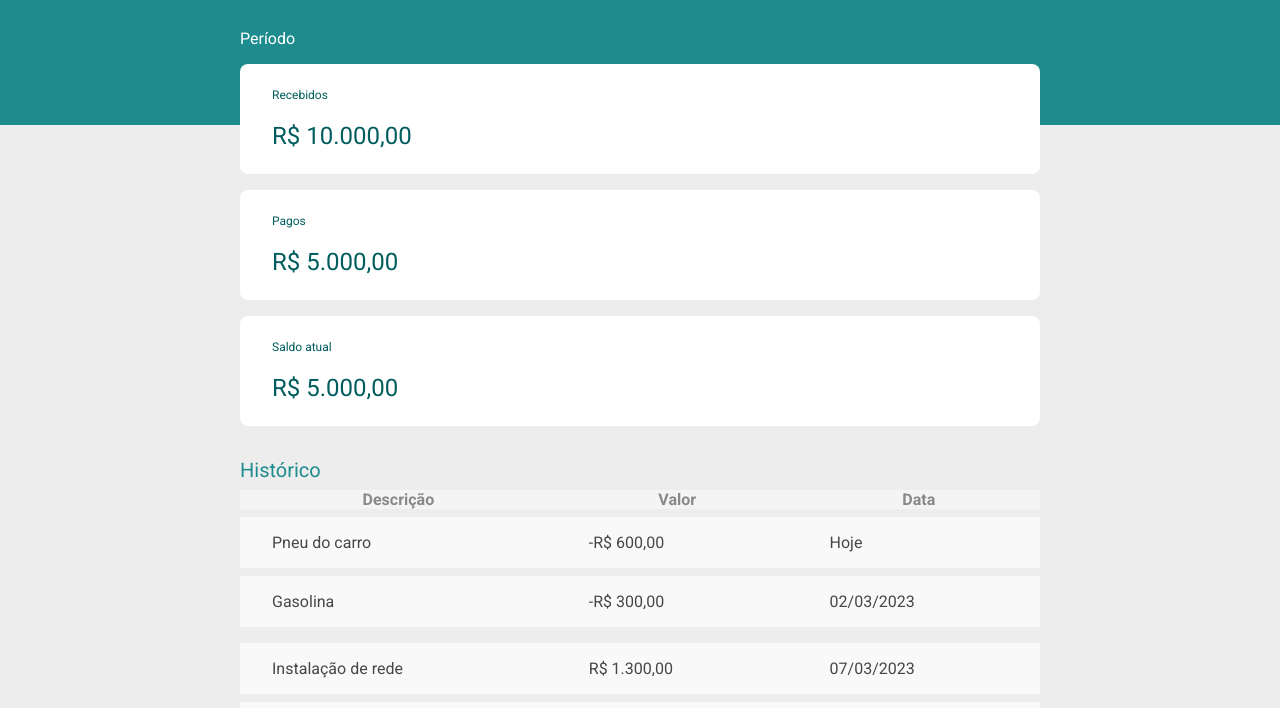
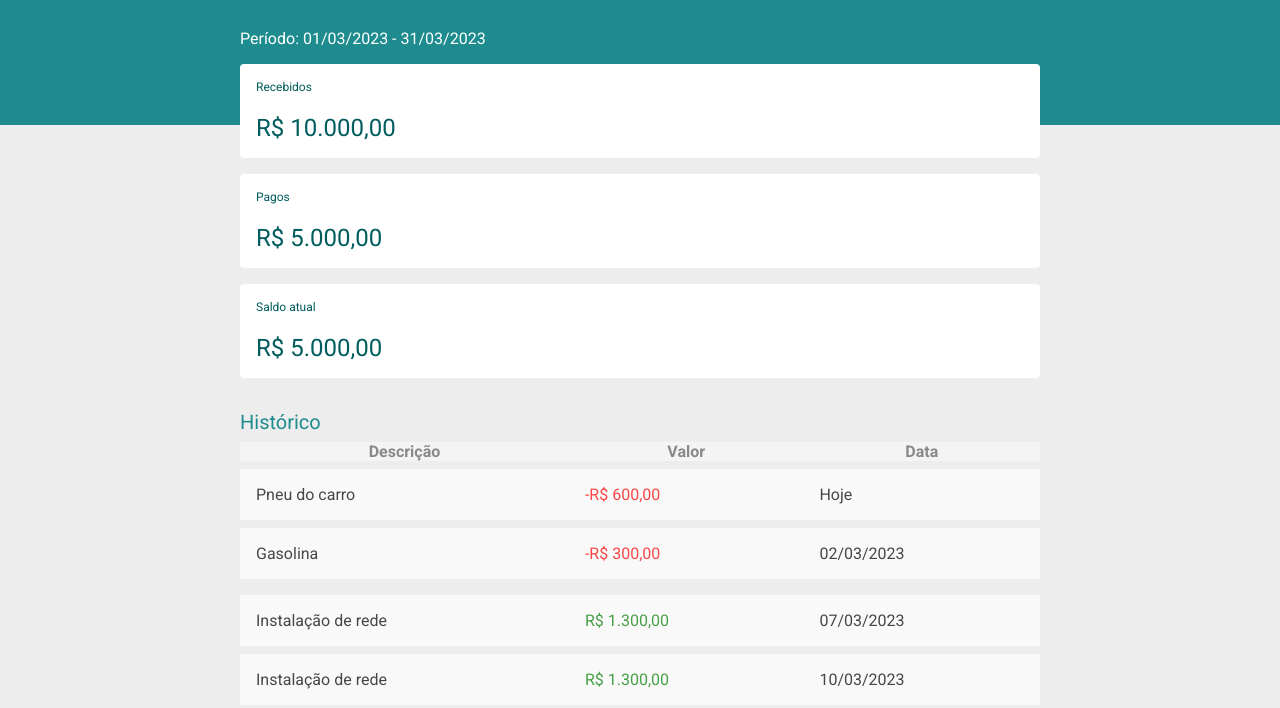
Before and after one commit to lipeeemendes/basic-css, a plain HTML site: page index.html in a window 1280 px wide. Shown: the part 92-800 px from the top of the page. Drawn offline with Linux system fonts and the light colour scheme.

Commit message:
Alteração do pedding e estilização da cor dos valores

```diff
--- a/index.html
+++ b/index.html
@@ -21,7 +21,7 @@
 
     <section class="balance">
 
-      <h2 class="periodo">Período</h2>
+      <h2 class="periodo">Período: 01/03/2023 - 31/03/2023</h2>
 
       <article class="card">
         <h2>Recebidos</h2>
@@ -68,13 +68,13 @@
 
           <tr>
             <td>Instalação de rede</td>
-            <td><span class="grenn-value">R$ 1.300,00</span></td>
+            <td><span class="green-value">R$ 1.300,00</span></td>
             <td>07/03/2023</td>
           </tr>
 
           <tr>
             <td>Instalação de rede</td>
-            <td><span class="grenn-value"> R$ 1.300,00</span></td>
+            <td><span class="green-value"> R$ 1.300,00</span></td>
             <td>10/03/2023</td>
           </tr>
 
--- a/style.css
+++ b/style.css
@@ -47,9 +47,9 @@ h1{
 
 .card{
   background: white;
-  padding: 1.5rem 2rem;
+  padding: 1rem 1rem;
   margin-bottom: 1rem;
-  border-radius: 0.50rem;
+  border-radius: 0.25rem;
   margin-top: 1rem;
 }
 
@@ -86,7 +86,7 @@ h1{
 
 table td{
   background: white;
-  padding: 1rem 2rem;
+  padding: 1rem 1rem;
   font-weight: normal;
   font-size: 1rem;
 }
@@ -105,6 +105,14 @@ table th{
   opacity: 0.6;
 }
 
+.red-value{
+  color: red;
+}
+
+.green-value{
+  color: green;
+}
+
 footer{
   text-align: center;
   padding: 3rem;
```
